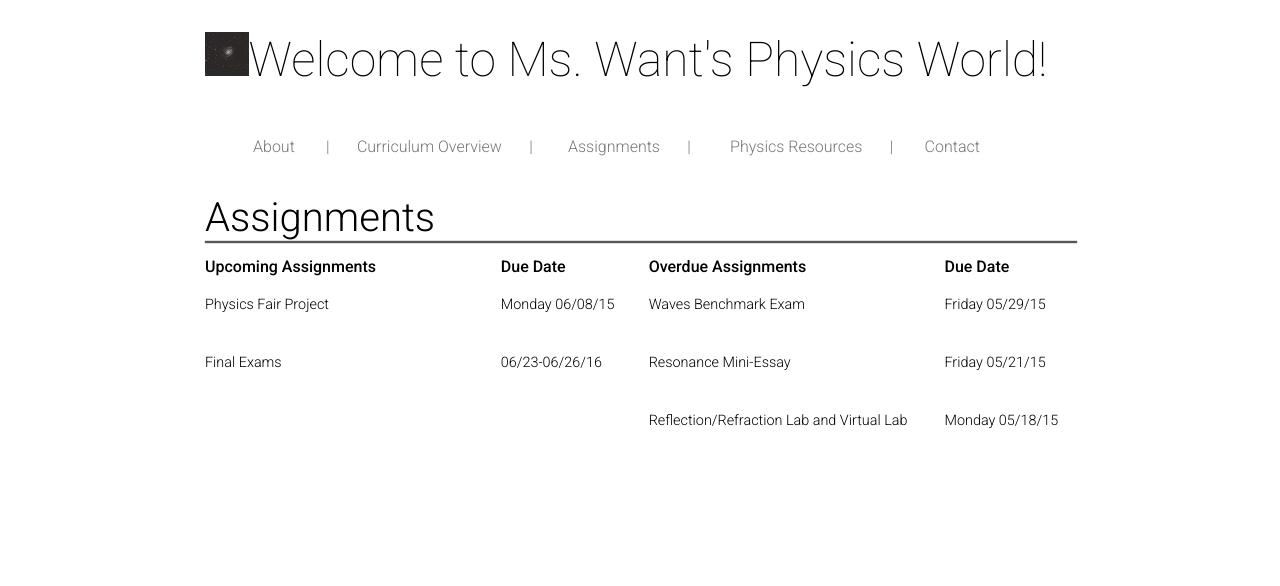
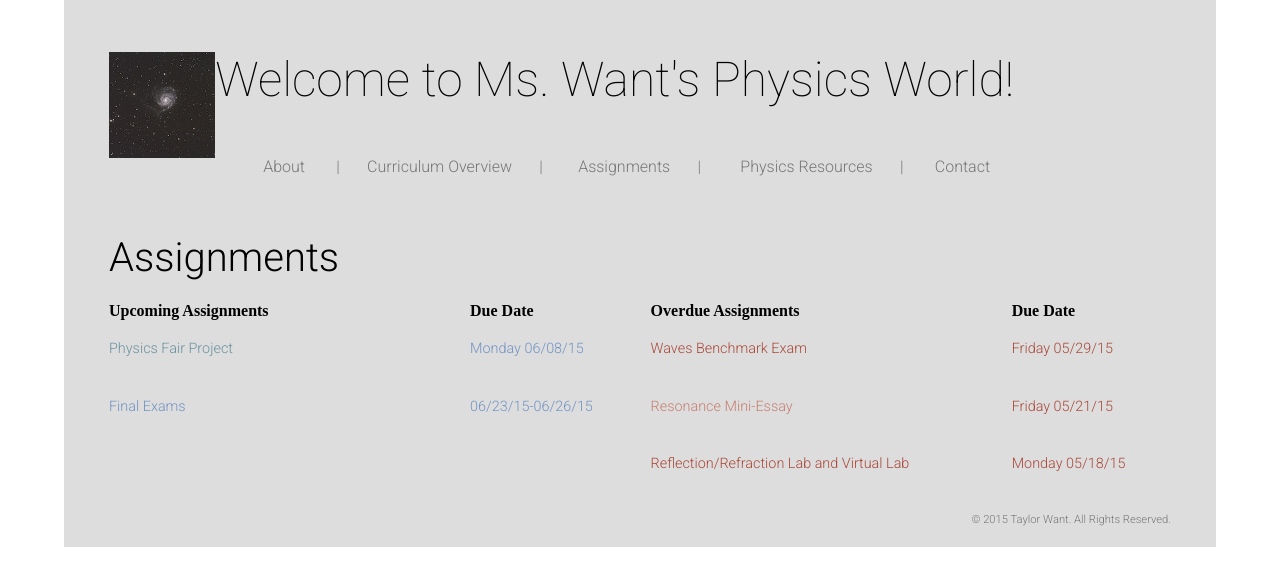
Before and after one commit to twant/taylor-want-website, a plain HTML site: page assignments.html in a window 1280 px wide. Drawn offline with nearby package versions, Linux system fonts and the light colour scheme.

Commit message:
link to assignments, color assignment text, add reference links, format page

```diff
--- a/assignments.html
+++ b/assignments.html
@@ -22,35 +22,38 @@
     <div class="wrapper clearfix"> <!--wrapper2-->
       <section id="assignments">
         <h2> Assignments </h2>
-        <div class="assign">
-          <div class="col-1 first">
-            <h4> Upcoming Assignments </h4>
-            <p> Physics Fair Project</p>
+          <div class="col-1 first upcoming">
+            <h4 id="upcoming"> Upcoming Assignments </h4>
+            <p> <a href="assignments/Physics Fair Project.docx">Physics Fair Project</a> </p>
             <p> Final Exams <p>
           </div>
 
-          <div class="col-4">
+          <div class="col-4 upcoming">
             <h4> Due Date </h4>
             <p>Monday 06/08/15</p>
-            <p>06/23-06/26/16</p>
+            <p>06/23/15-06/26/15</p>
           </div>
-        </div>
-        <div class="assign">
-          <div class="col-1">
+
+          <div class="col-1 overdue">
             <h4> Overdue Assignments </h4>
             <p>Waves Benchmark Exam</p>
-            <p>Resonance Mini-Essay</p>
+            <p><a href="assignments/05.13.15_CWHW_Resonance___.pdf" target="_blank">Resonance Mini-Essay</a></p>
             <p>Reflection/Refraction Lab and Virtual Lab</p>
           </div>
 
-          <div class="col-4">
+          <div class="col-4 overdue">
             <h4> Due Date </h4>
             <p>Friday 05/29/15</p>
             <p>Friday 05/21/15</p>
             <p>Monday 05/18/15</p>
           </div>
-        </div>
       </section>
+    <section>
+      <footer>
+        &copy; 2015 Taylor Want. All Rights Reserved.
+      </footer>
+    </section>
     </div> <!--wrapper2-->
+
   </body>
 </html>
--- a/css/stylesheet.css
+++ b/css/stylesheet.css
@@ -6,8 +6,8 @@
 }
 
 #header img{
-  width: 5%;
-  height: 5%;
+  width: 10%;
+  height: 10%;
   float: left;
 }
 
@@ -16,10 +16,13 @@
 }
 
 .wrapper {
-  width: 960px;
+  width: 90%;
   margin: 0 auto;
-  background: #fff;
-  padding: 0 45px 20px;
+  background: #ddd;
+  padding: 20px 45px 20px;
+  border-style: solid #555;
+  border: 0px 10px 0px 10px;
+  height:100%;
 }
 #mswant{
   float:left;
@@ -54,24 +57,27 @@ h3 {
   font-size:1.5em
 }
 
-#assignments h4{font-family: "Roboto";
-  font-weight:500;
-  font-size:1em
-  word-wrap: break-word;
+.upcoming p{
+  color: #7293c4;
+}
+
+.upcoming a{
+  color: rgb(108,146,159);
+}
+
+.overdue p {
+  color: #aa4839 ;
+}
+
+.overdue a {
+  color: rgb(199, 127, 113)
 }
 
 nav{
   white-space:pre;
 }
-nav a{
-  font-family: "Roboto";
-  font-weight:300;
-  font-size:1em;
-  text-decoration: none;
-  color: #777;
-}
 
-p a{
+a{
   font-family: "Roboto";
   font-weight:300;
   font-size:1em;
@@ -79,7 +85,7 @@ p a{
   color: #777
 }
 
-p a:hover{
+a:hover{
   font-family: "Roboto";
   font-weight:300;
   font-size:1em;
@@ -92,7 +98,9 @@ footer{
   font-weight:300;
   font-size:0.7em;
   text-decoration: none;
-  color: #777
+  text-align: right;
+  color: #777;
+  clear: both;
 }
 
 figcaption{
@@ -129,6 +137,11 @@ div.assign{
   z-index: 1;
   }
 
+#resources img{
+  width: 80%;
+  max-height: 150px;
+  padding: 10px 5px 10px 100px;
+}
 
 /*///////////LAYOUT///////////*/
 
```
Also changed, not shown: curriculum.html (+22 -1 lines), resources.html (+15 -0 lines), images/phet.png (added), images/physics central.png (added), images/physics classroom.png (added), 2 other files.
